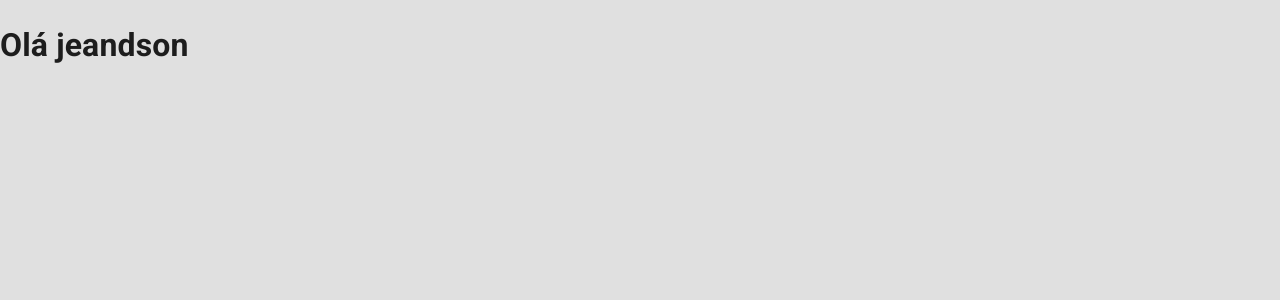
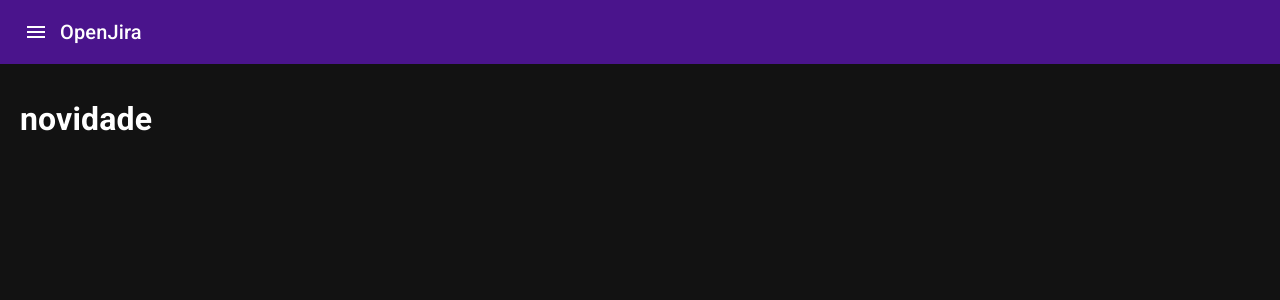
Before and after one commit to jeandsontb/Gestor-Tarefas, a Next.js app: page / in a window 1280 px wide. Shown: the top 300 px of the page. Built offline with nearby package versions, Linux system fonts and the light colour scheme.

Commit message:
implemented thema sidebar

```diff
--- /dev/null
+++ b/src/components/layout/Layout.tsx
@@ -0,0 +1,23 @@
+import { Box } from "@mui/material";
+import Head from "next/head";
+import { FC } from "react";
+import { Navbar } from "../ui";
+
+interface Props {
+  title?: string;
+  children?: JSX.Element;
+}
+
+export const Layout: FC<Props> = ({ title = "OpenJira", children }) => {
+  return (
+    <Box sx={{ flexFlow: 1 }}>
+      <Head>
+        <title>{title}</title>
+      </Head>
+
+      <Navbar />
+
+      <Box sx={{ padding: "10px 20px" }}>{children}</Box>
+    </Box>
+  );
+};
--- /dev/null
+++ b/src/components/layout/index.ts
@@ -0,0 +1 @@
+export * from "./Layout";
--- /dev/null
+++ b/src/components/ui/Navbar.tsx
@@ -0,0 +1,16 @@
+import MenuOutlinedIcon from "@mui/icons-material/MenuOutlined";
+import { AppBar, IconButton, Toolbar, Typography } from "@mui/material";
+
+export const Navbar = () => {
+  return (
+    <AppBar position="sticky">
+      <Toolbar>
+        <IconButton size="large" edge="start">
+          <MenuOutlinedIcon />
+        </IconButton>
+
+        <Typography variant="h6">OpenJira</Typography>
+      </Toolbar>
+    </AppBar>
+  );
+};
--- /dev/null
+++ b/src/components/ui/index.ts
@@ -0,0 +1 @@
+export * from "./Navbar";
--- a/src/pages/_app.tsx
+++ b/src/pages/_app.tsx
@@ -10,7 +10,7 @@ import { lightTheme, darkTheme } from "../themes";
 
 function MyApp({ Component, pageProps }: AppProps) {
   return (
-    <ThemeProvider theme={lightTheme}>
+    <ThemeProvider theme={darkTheme}>
       <CssBaseline />
       <Component {...pageProps} />
     </ThemeProvider>
--- a/src/pages/index.tsx
+++ b/src/pages/index.tsx
@@ -1,7 +1,12 @@
 import type { NextPage } from "next";
+import { Layout } from "../components/layout";
 
 const HomePage: NextPage = () => {
-  return <h1>Olá jeandson</h1>;
+  return (
+    <Layout>
+      <h1>novidade</h1>
+    </Layout>
+  );
 };
 
 export default HomePage;
--- a/src/themes/dark-theme.ts
+++ b/src/themes/dark-theme.ts
@@ -1,7 +1,27 @@
 import { createTheme } from "@mui/material";
+import { grey, red } from "@mui/material/colors";
 
 export const darkTheme = createTheme({
   palette: {
     mode: "dark",
+    secondary: {
+      main: "#19857b",
+    },
+    error: {
+      main: red.A400,
+    },
+  },
+
+  components: {
+    MuiAppBar: {
+      defaultProps: {
+        elevation: 0,
+      },
+      styleOverrides: {
+        root: {
+          backgroundColor: "#4a148c",
+        },
+      },
+    },
   },
 });
--- a/src/themes/light-theme.ts
+++ b/src/themes/light-theme.ts
@@ -18,5 +18,12 @@ export const lightTheme = createTheme({
     },
   },
 
-  components: {},
+  components: {
+    MuiAppBar: {
+      defaultProps: {
+        elevation: 0,
+      },
+      styleOverrides: {},
+    },
+  },
 });
```
